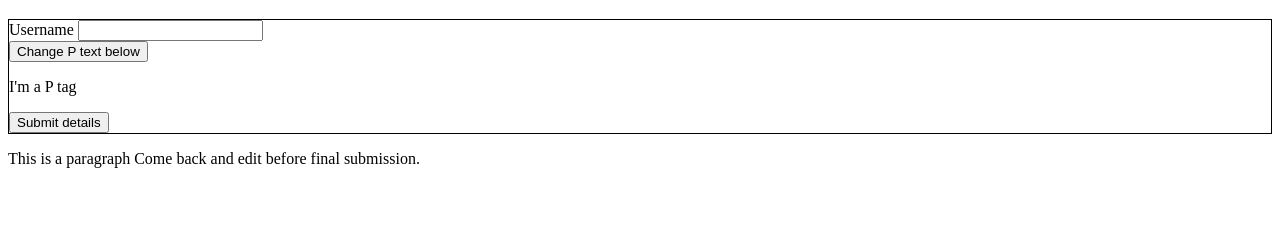
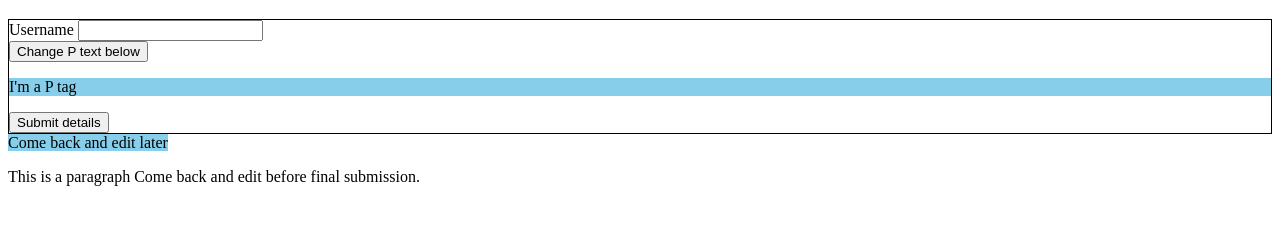
Before and after one commit to T-A-U/316SBA, a plain HTML site: page index.html in a window 1280 px wide. Shown: the part 61-286 px from the top of the page. Drawn offline with Linux system fonts and the light colour scheme.

Commit message:
Little more progress, smaller requirements next.

```diff
--- a/index.html
+++ b/index.html
@@ -14,11 +14,12 @@
 <input type="text" name="username" id="username">
 <br>
     <!--</form>-->
-    <button id="button"> Change P text below</button>
-    <p class="something">I'm a P tag</p>
+    <button id="button" type="button"> Change P text below</button>
+    <p class="paragraphOrSpan">I'm a P tag</p>
 
-    <button id="kitty"  alt="Kitty"> Submit details</button>
+    <button id="kitty" type="button"  alt="Kitty"> Submit details</button>
 </form>
+<span class="paragraphOrSpan">Come back and edit later</span>
 
     <script src="script.js"></script>
 </body>
--- a/script.js
+++ b/script.js
@@ -24,6 +24,16 @@ function congrats(){
 alert("Thanks for pressing the button! Uploading private information...");
 }
 
+
+//has append child
 const para = document.createElement("p");
 para.innerText = "This is a paragraph Come back and edit before final submission.";
 document.body.appendChild(para);
+
+
+//Modify the HTML or text content of at least one element in response to user interaction using innerHTML, innerText, or textContent.
+const paragraphOrSpan = document.querySelectorAll('.paragraphOrSpan');
+
+paragraphOrSpan.forEach((note) => {
+    note.style.backgroundColor = 'skyblue';
+});
```
